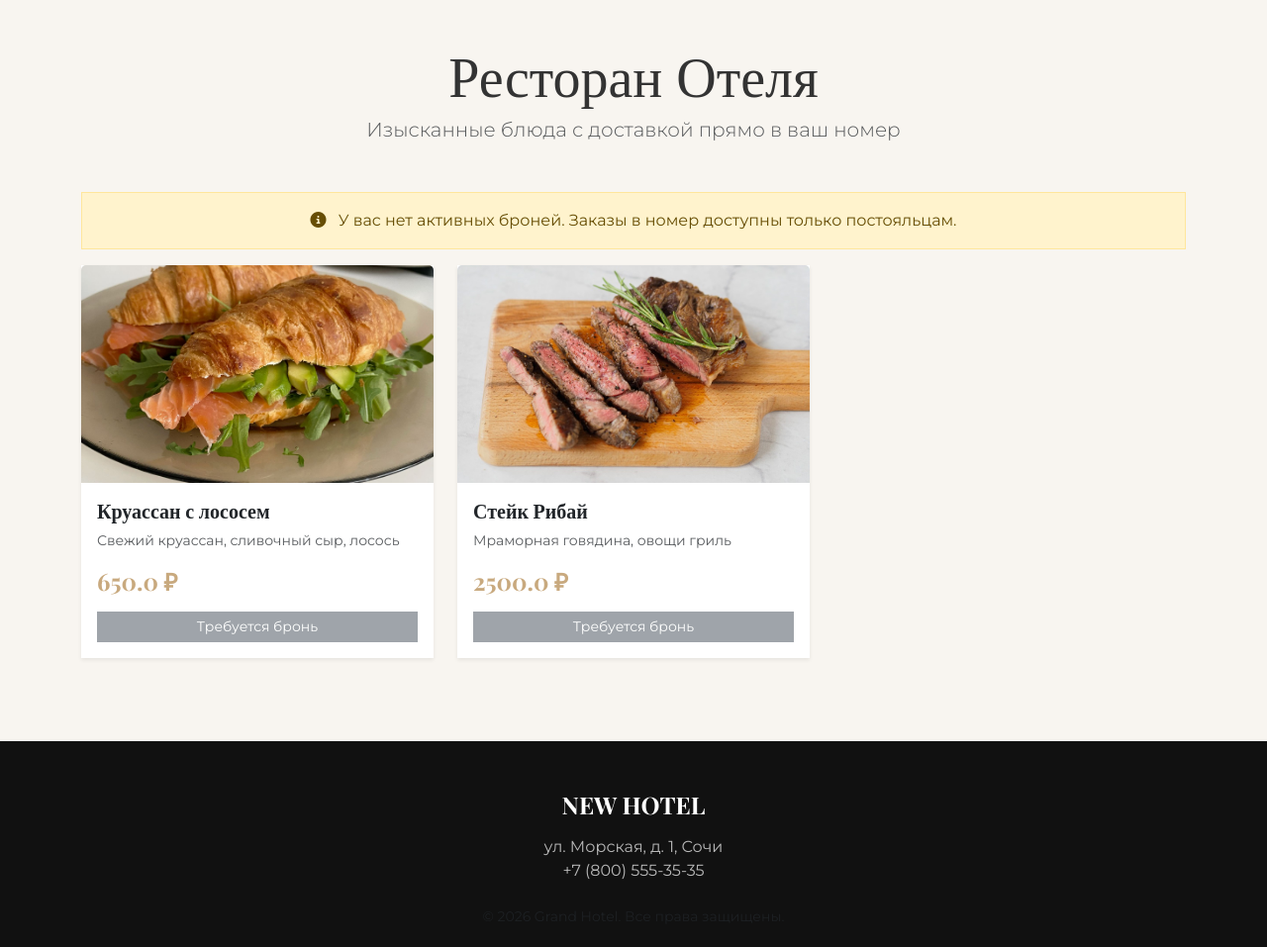
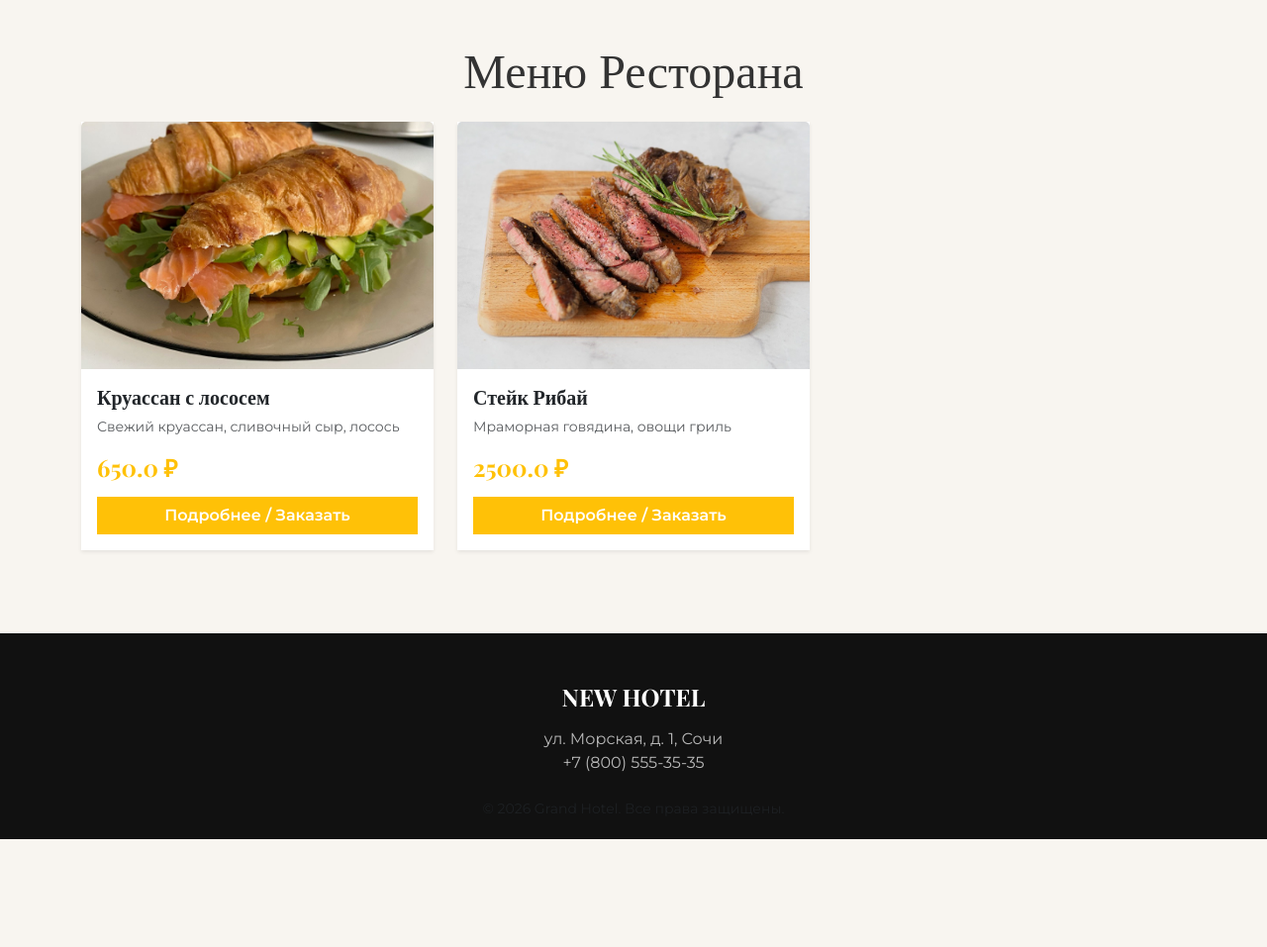
Before and after one commit to L0qt/hotels, a Flask app: page /food in a window 1280 px wide. Shown: the part 83-1040 px from the top of the page at 99% size. After the commit the page ends 931 px from the top, so only its background shows below. Run offline with Flask 3, Linux system fonts and the light colour scheme; a user stored in the database is signed in; data comes from the database, SQL or seed files in the repository; tables that the repository leaves empty hold one stand-in row (values such as "Sample post").

Commit message:
Update food_menu.html

```diff
--- a/templates/food_menu.html
+++ b/templates/food_menu.html
@@ -1,30 +1,95 @@
 {% extends 'base.html' %}
 {% block content %}
 <div class="container my-5">
-    <div class="text-center mb-5"><h1 class="display-4">Ресторан Отеля</h1><p class="lead text-muted">Изысканные блюда с доставкой прямо в ваш номер</p></div>
-    {% if not bookings %}<div class="alert alert-warning text-center rounded-0"><i class="fas fa-info-circle me-2"></i> У вас нет активных броней. Заказы в номер доступны только постояльцам.</div>{% endif %}
+    <h1 class="mb-4 display-5 text-center">Меню Ресторана</h1>
+
     <div class="row">
-        {% for item in menu %}
-        <div class="col-lg-4 col-md-6 mb-4">
+        {% for m in menu %}
+        <div class="col-md-4 mb-4">
             <div class="card h-100 border-0 shadow-sm">
-                <img src="{{ item.image }}" class="card-img-top" style="height: 220px; object-fit: cover;">
+                <img src="{{ m.image }}" class="card-img-top" style="height: 250px; object-fit: cover;" alt="{{ m.name }}">
                 <div class="card-body d-flex flex-column">
-                    <h5 class="card-title">{{ item.name }}</h5>
-                    <p class="card-text text-muted small flex-grow-1">{{ item.description }}</p>
-                    <h4 class="text-gold mb-3">{{ item.price }} ₽</h4>
-                    {% if bookings %}
-                    <form action="{{ url_for('order_food') }}" method="POST">
-                        <input type="hidden" name="item_name" value="{{ item.name }}"><input type="hidden" name="price" value="{{ item.price }}">
-                        <div class="mb-2">
-                            <select name="room_id" class="form-select form-select-sm rounded-0" required>
-                                <option value="">Выберите номер...</option>
-                                {% for b in bookings %}<option value="{{ b.room_id }}">{{ b.title }} (Бронь #{{ b.id }})</option>{% endfor %}
-                            </select>
+                    <h5 class="card-title fw-bold">{{ m.name }}</h5>
+                    <p class="card-text text-muted small flex-grow-1">{{ m.description }}</p>
+                    <h4 class="text-warning mb-3">{{ m.price }} ₽</h4>
+                    <!-- Кнопка открытия модального окна -->
+                    <button type="button" class="btn btn-warning text-white fw-bold w-100 rounded-0" data-bs-toggle="modal" data-bs-target="#foodModal{{ m.id }}">
+                        Подробнее / Заказать
+                    </button>
+                </div>
+            </div>
+        </div>
+
+        <!-- МОДАЛЬНОЕ ОКНО ДЛЯ КАЖДОГО БЛЮДА -->
+        <div class="modal fade" id="foodModal{{ m.id }}" tabindex="-1" aria-hidden="true">
+            <div class="modal-dialog modal-lg modal-dialog-centered">
+                <div class="modal-content border-0 shadow-lg">
+                    <div class="modal-header bg-dark text-white border-0">
+                        <h5 class="modal-title">{{ m.name }}</h5>
+                        <button type="button" class="btn-close btn-close-white" data-bs-dismiss="modal" aria-label="Закрыть"></button>
+                    </div>
+                    <div class="modal-body p-0">
+                        <div class="row g-0">
+                            <!-- Левая часть: Фото -->
+                            <div class="col-md-5">
+                                <img src="{{ m.image }}" class="img-fluid h-100 w-100" style="object-fit: cover; min-height: 300px;">
+                            </div>
+
+                            <!-- Правая часть: Описание и форма -->
+                            <div class="col-md-7 p-4">
+                                <p class="text-muted">{{ m.description }}</p>
+                                <h3 class="text-warning mb-4">{{ m.price }} ₽</h3>
+
+                                <form method="POST" action="{{ url_for('order_food') }}">
+                                    <input type="hidden" name="item_name" value="{{ m.name }}">
+                                    <input type="hidden" name="price" value="{{ m.price }}">
+
+                                    <!-- Ингредиенты (если есть) -->
+                                    {% if m.ingredients %}
+                                    <div class="mb-3">
+                                        <label class="fw-bold mb-2">Выберите ингредиенты (по желанию):</label>
+                                        <div class="row">
+                                            {% for ing in m.ingredients.split(',') %}
+                                            <div class="col-6">
+                                                <div class="form-check">
+                                                    <input class="form-check-input" type="checkbox" name="ingredients" value="{{ ing.strip() }}" id="ing_{{ m.id }}_{{ loop.index }}">
+                                                    <label class="form-check-label" for="ing_{{ m.id }}_{{ loop.index }}">{{ ing.strip() }}</label>
+                                                </div>
+                                            </div>
+                                            {% endfor %}
+                                        </div>
+                                    </div>
+                                    {% endif %}
+
+                                    <!-- Свои пожелания -->
+                                    <div class="mb-3">
+                                        <label class="fw-bold mb-1">Свои пожелания (например: без лука):</label>
+                                        <input type="text" name="custom_ingredients" class="form-control" placeholder="Что добавить или убрать?">
+                                    </div>
+
+                                    <div class="row mb-3">
+                                        <div class="col-6">
+                                            <label class="fw-bold">Количество:</label>
+                                            <input type="number" name="quantity" class="form-control" value="1" min="1" required>
+                                        </div>
+                                        <div class="col-6">
+                                            <label class="fw-bold">В какой номер:</label>
+                                            <select name="room_id" class="form-select" required>
+                                                <option value="" disabled selected>Выберите номер...</option>
+                                                {% for b in bookings %}
+                                                <option value="{{ b.room_id }}">Номер: {{ b.title }}</option>
+                                                {% endfor %}
+                                            </select>
+                                        </div>
+                                    </div>
+
+                                    <button type="submit" class="btn btn-warning text-white fw-bold w-100 rounded-0 py-2">
+                                        ЗАКАЗАТЬ В НОМЕР
+                                    </button>
+                                </form>
+                            </div>
                         </div>
-                        <div class="input-group input-group-sm mb-3"><span class="input-group-text rounded-0">Кол-во</span><input type="number" name="quantity" class="form-control rounded-0" value="1" min="1" required></div>
-                        <button type="submit" class="btn btn-gold btn-sm w-100 rounded-0">Заказать в номер</button>
-                    </form>
-                    {% else %}<button class="btn btn-secondary btn-sm w-100 rounded-0" disabled>Требуется бронь</button>{% endif %}
+                    </div>
                 </div>
             </div>
         </div>
```
